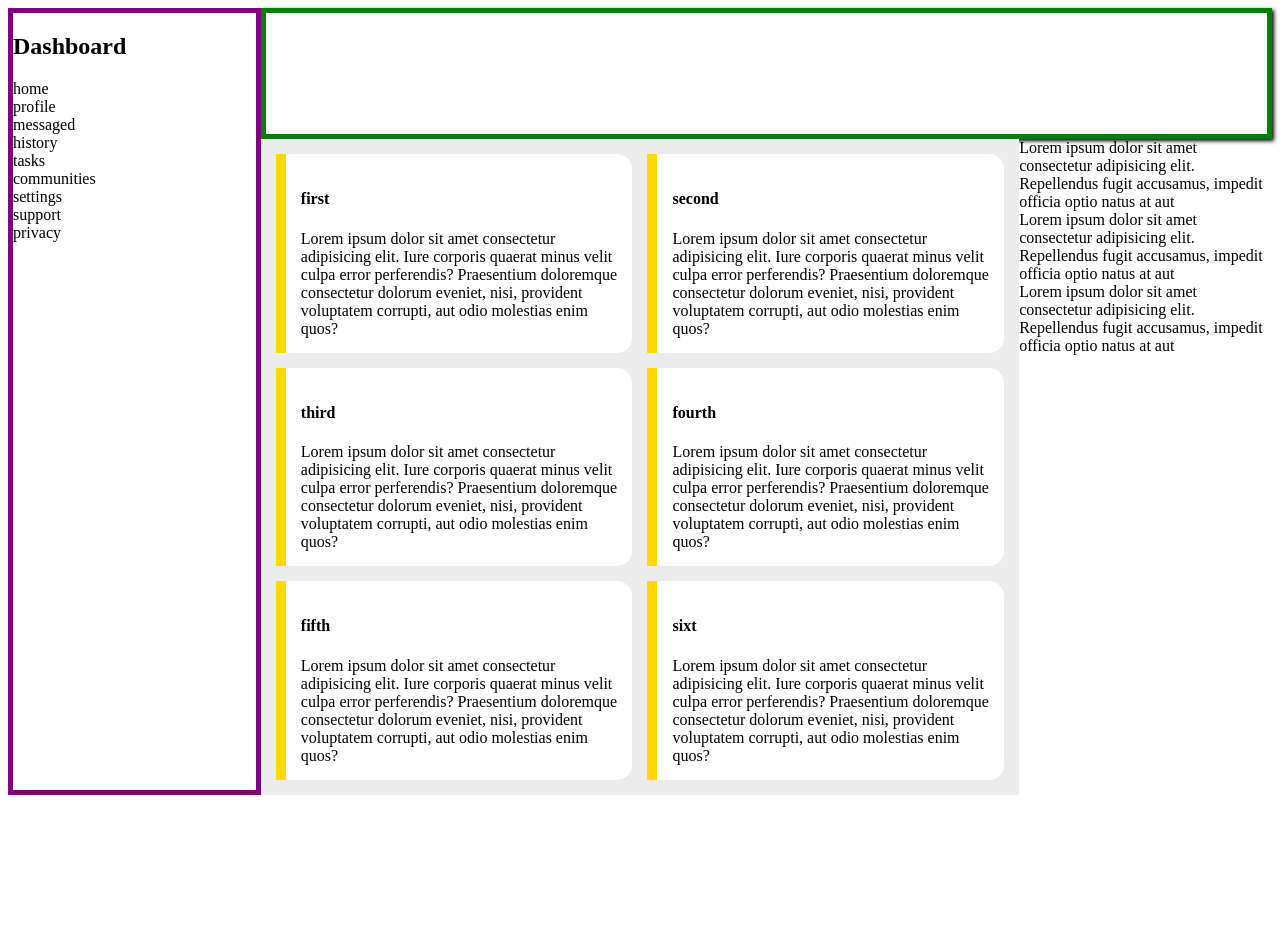
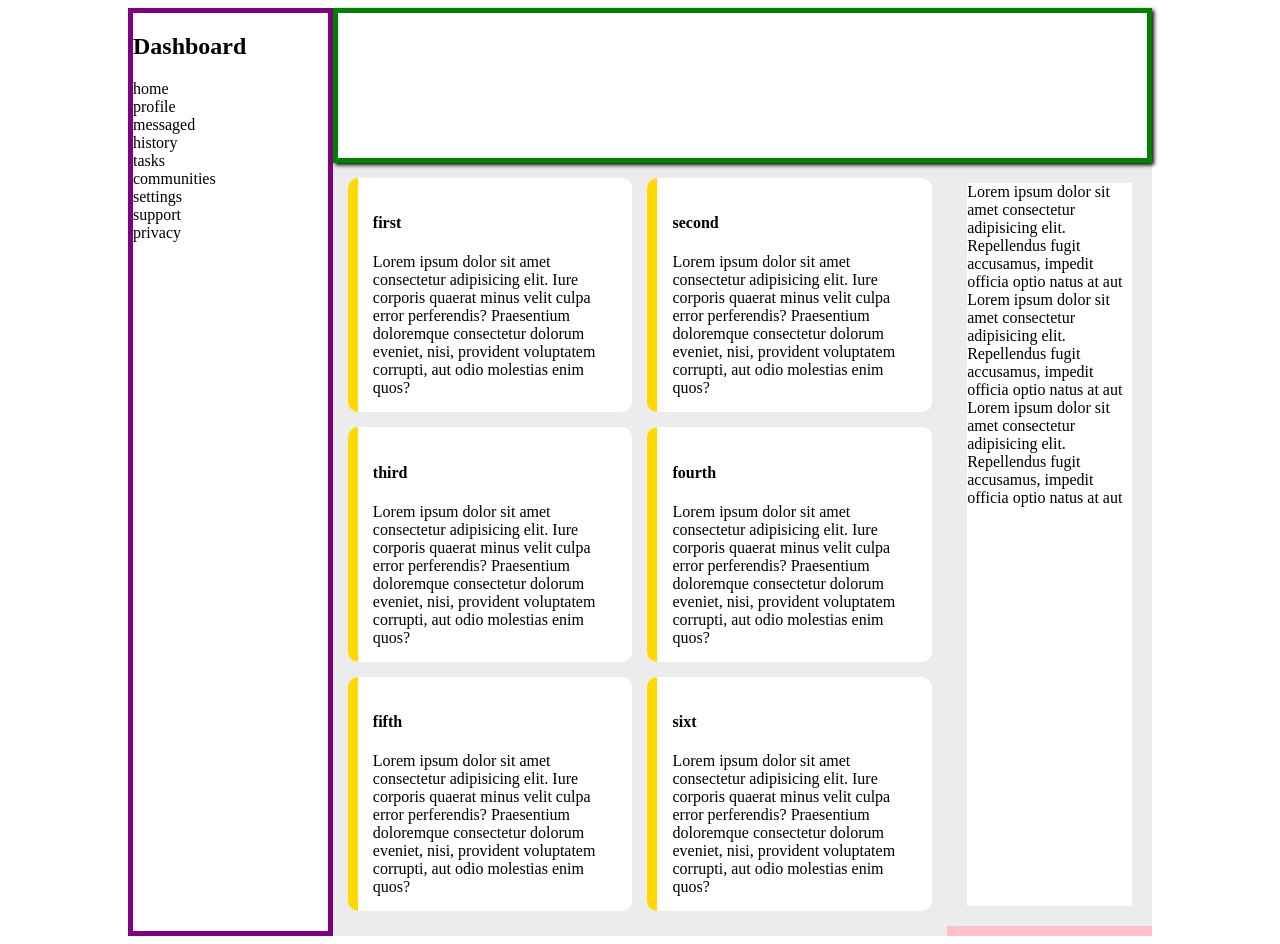
Before and after one commit to Broedt/Dashboard, a plain HTML site: page index.html in a window 1280 px wide. Before the commit the page ends 803 px from the top, so only its background shows below. Drawn offline with Linux system fonts and the light colour scheme.

Commit message:
made some changes to the cards of the main class

```diff
--- a/styles.css
+++ b/styles.css
@@ -1,12 +1,19 @@
+body{
+
+}
 .container{
     display: grid;
     grid-template-columns: 1fr 4fr;
     grid-template-rows: 1fr 5fr;
+    width: 80vw;
+    justify-self: center;
 }
 .header{
     grid-column: 2/3;
     border: 5px solid green;
     box-shadow: 2px 2px 4px black;
+    z-index: 1;
+    position: relative;
 }
 .sidebar{
     grid-column: 1/2;
@@ -16,29 +23,44 @@
 .main{
     display: grid;
     grid-template-columns: 3fr 1fr;
+    background-color: rgb(237, 236, 236);
+    position: relative;
 }
 .projects{
     display: grid;
     grid-template-columns: 1fr 1fr;
     gap: 15px;
     padding: 15px;
-    background-color: rgb(237, 236, 236);
+
     position: relative;
 
 }
 .cards{
     background-color: white;
-    border-radius: 15px;
+    border-radius: 10px;
     display: grid;
     grid-template-columns: 10px 1fr;
+    overflow: hidden;
 }
 
 .yellowstripe{
     grid-column: 1/2;
     background-color: rgb(255, 217, 0);
+
 }
 
 .content{
     grid-column: 2/3;
     margin: 15px;
 }
+
+.announcements{
+    margin: 20px;
+    background-color: white;
+    grid-column: 2/3;
+}
+
+.trending{
+    border: 5px solid pink;
+    grid-column: 2/3;
+}
```
